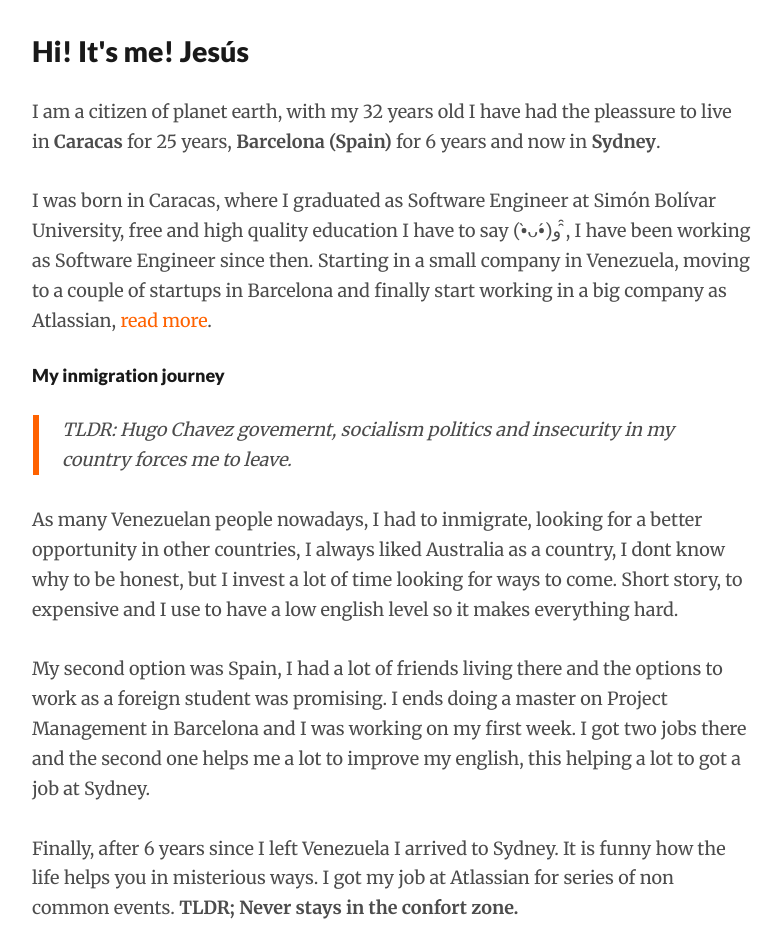
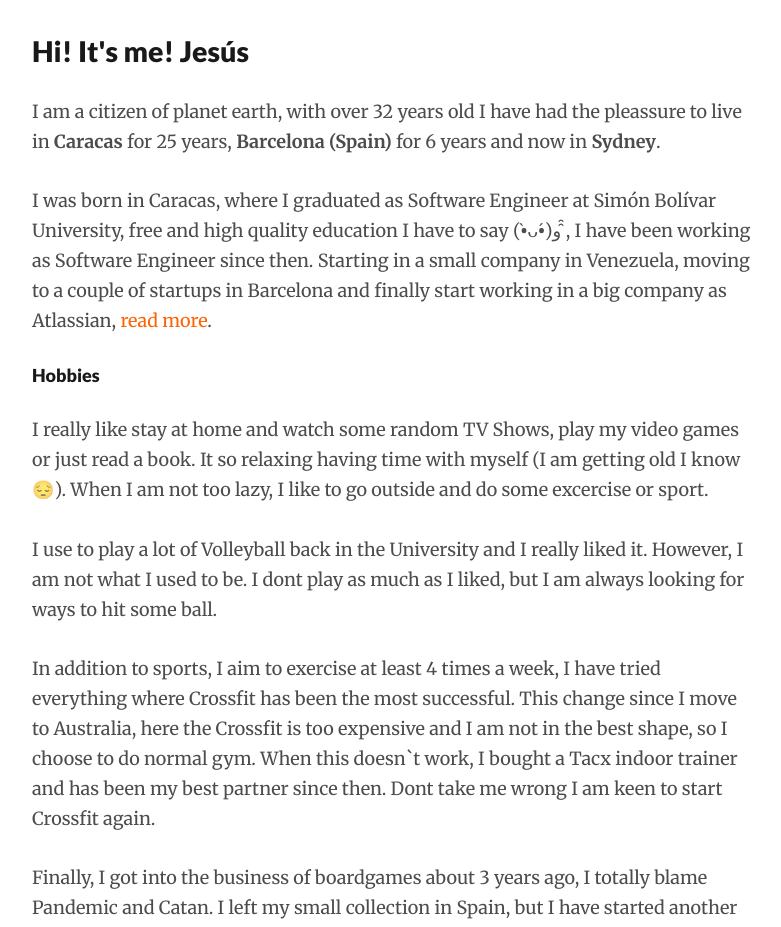
Before and after one commit to marduke182/marduke182.github.io, a Gatsby site: page /about-me in a window 1280 px wide. Shown: the part 123-1050 px from the top of the page, without its empty margins (248-1029 px from the left). Built offline with nearby package versions, Linux system fonts and the light colour scheme; Gatsby itself is replaced by a stand-in of ours; some packages are replaced by stand-ins of ours; a small style sheet from the web is missing.

Commit message:
Deps + about me

```diff
--- a/gatsby-config.js
+++ b/gatsby-config.js
@@ -45,6 +45,7 @@ module.exports = {
     {
       resolve: 'gatsby-transformer-remark',
       options: {
+        footnotes: true,
         plugins: [
           {
             resolve: 'gatsby-remark-external-links',
--- a/prism-custom.css
+++ b/prism-custom.css
@@ -44,3 +44,19 @@ pre[class*="language-"]::selection, pre[class*="language-"] ::selection,
 code[class*="language-"]::selection, code[class*="language-"] ::selection {
 	background: rgba(88, 110, 117, .59) ; /* base02 */
 }
+
+.gatsby-highlight-code-line {
+  background-color: rgba(88, 110, 117, .59);
+  display: block;
+  margin-right: -1em;
+  margin-left: -1em;
+  padding-right: 1em;
+  padding-left: 0.75em;
+  border-left: 0.25em solid rgba(88, 110, 117, .90);
+}
+
+:not(pre) > code[class*="language-"] {
+  color: #ff6200;
+  padding: .1em .5em;
+  background-color: #f8f8f8;
+}
--- a/src/components/Header.tsx
+++ b/src/components/Header.tsx
@@ -11,7 +11,7 @@ const HeaderWrapper: any = styled.header`
   text-align: left;
 `;
 
-const Content = styled.div<{ direction?: 'row' | 'column', justify?: JustifyContentProperty }>`
+const Content = styled.div<{ direction?: 'row' | 'column'; justify?: JustifyContentProperty }>`
   z-index: 999;
   max-width: 40rem;
   margin: 0 auto;
--- a/src/components/PrevNext.tsx
+++ b/src/components/PrevNext.tsx
@@ -6,7 +6,7 @@ import Post from '../models/Post';
 
 const Wrapper = styled.div`
   display: flex;
-  margin: 6rem auto 0 auto;
+  margin: 3rem auto 0 auto;
   a {
     color: ${props => props.theme.colors.primary};
     display: flex;
@@ -16,6 +16,7 @@ const Wrapper = styled.div`
 `;
 
 const Prev = styled.div`
+  margin-right: 1rem;
   span {
     text-transform: uppercase;
     font-size: 0.8rem;
@@ -24,7 +25,7 @@ const Prev = styled.div`
 `;
 
 const Next = styled.div`
-  margin-left: auto;
+  margin-left: 1rem;
   text-align: right;
   span {
     text-transform: uppercase;
--- a/src/pages/about-me.tsx
+++ b/src/pages/about-me.tsx
@@ -2,13 +2,13 @@ import React from 'react';
 import Helmet from 'react-helmet';
 import { Layout, Wrapper, Header, Content } from '../components';
 import { Link } from '@reach/router';
+import formatDistance from 'date-fns/formatDistance';
 
 import config from '../../config/SiteConfig';
 import PageProps from '../models/PageProps';
 
 function calculateAge(birthdate: Date) {
-  const now = Date.now();
-  return Math.floor((now - birthdate.getTime()) / 1000 / 60 / 60 / 24 / 365.25);
+  return formatDistance(birthdate, Date.now());
 }
 export default class ContactPage extends React.Component<PageProps> {
   public render() {
@@ -18,60 +18,41 @@ export default class ContactPage extends React.Component<PageProps> {
         <Header />
         <Wrapper>
           <Content>
-            <article >
-              <section id='me'>
+            <article>
+              <section id="me">
                 <h3>Hi! It's me! Jesús</h3>
                 <p>
-                I am a citizen of planet earth, with my {calculateAge(new Date('01-19-1987'))} years old
-                I have had the pleassure to live in <strong>Caracas</strong> for 25 years,{' '}
-                <strong>Barcelona (Spain)</strong> for 6 years and now in <strong>Sydney</strong>.
+                  I am a citizen of planet earth, with {calculateAge(new Date(1987, 0, 19))} old I have had the pleassure to live in{' '}
+                  <strong>Caracas</strong> for 25 years, <strong>Barcelona (Spain)</strong> for 6 years and now in <strong>Sydney</strong>.
                 </p>
                 <p>
-                  I was born in Caracas, where I graduated as Software Engineer at Simón Bolívar University,
-                  free and high quality education I have to say (•̀ᴗ•́)و ̑̑, I have been working as Software Engineer
-                  since then. Starting in a small company in Venezuela, moving to a couple of startups in Barcelona
-                  and finally start working in a big company as Atlassian, <Link to="/resume">read more</Link>.
+                  I was born in Caracas, where I graduated as Software Engineer at Simón Bolívar University, free and high quality education
+                  I have to say (•̀ᴗ•́)و ̑̑, I have been working as Software Engineer since then. Starting in a small company in Venezuela,
+                  moving to a couple of startups in Barcelona and finally start working in a big company as Atlassian,{' '}
+                  <Link to="/resume">read more</Link>.
                 </p>
-
               </section>
-              <section id='inmigration'>
-                <h4>My inmigration journey</h4>
-                <blockquote>TLDR: Hugo Chavez govemernt, socialism politics and insecurity in my country forces me to leave.</blockquote>
+              <section id="hobbies">
+                <h4>Hobbies</h4>
                 <p>
-                  As many Venezuelan people nowadays, I had to inmigrate, looking for a better opportunity in other countries,
-                  I always liked Australia as a country, I dont know why to be honest, but I invest a lot of time looking for
-                  ways to come. Short story, to expensive and I use to have a low english level so it makes everything hard.
-                </p>
-
-                <p>
-                  My second option was Spain, I had a lot of friends living there and the options to work as a foreign student was promising.
-                  I ends doing a master on Project Management in Barcelona and I was working on my first week. I got two jobs there and the second
-                  one helps me a lot to improve my english, this helping a lot to got a job at Sydney.
+                  I really like stay at home and watch some random TV Shows, play my video games or just read a book. It so relaxing having
+                  time with myself (I am getting old I know 😔). When I am not too lazy, I like to go outside and do some excercise or
+                  sport.
                 </p>
                 <p>
-                  Finally, after 6 years since I left Venezuela I arrived to Sydney. It is funny how the life helps you in misterious ways.
-                  I got my job at Atlassian for series of non common events. <strong>TLDR; Never stays in the confort zone.</strong>
-                </p>
-              </section>
-              <section id='hobbies'>
-                <h4>Hobbies</h4>
-                <p>
-                  I really like stay at home and watch some random TV Shows, or play my video games or just read a book. It so relaxing having
-                  time with myself (I am getting old I know 😔). When I am not too lazy, I like to go outside and do some excercise or sport.
+                  I use to play a lot of Volleyball back in the University and I really liked it. However, I am not what I used to be. I
+                  dont play as much as I liked, but I am always looking for ways to hit some ball.
                 </p>
                 <p>
-                  I use to play a lot of Volleyball back in the University, I had my skills, but I lost it 😢. However, I can enjoy playing
-                  social from time to time.
+                  In addition to sports, I aim to exercise at least 4 times a week, I have tried everything where Crossfit has been the most
+                  successful. This change since I move to Australia, here the Crossfit is too expensive and I am not in the best shape, so I
+                  choose to do normal gym. When this doesn`t work, I bought a Tacx indoor trainer and has been my best partner since then.
+                  Dont take me wrong I am keen to start Crossfit again.
                 </p>
                 <p>
-                  I do excercise most of my afternoon, I have tried a lot of routines, Although, Crossfit has been the most sucessfull, now I am more focused
-                  on cardio (running or ciclyng) and sometimes add weights to my training, I am keen to start crossfit again, but it's too expensive and
-                  I dont have a Box close to my house 😔.
-                </p>
-                <p>
-                  Finally, I got in love of boardgames like {calculateAge(new Date('08-09-2016'))} years ago, I blame Pandemic and Catan, after
-                  playing those games I got addict and started having my own collection, right now my favorite boardgames are: Terraforming Mars,
-                  Gloomhaven and Spirit Island.
+                  Finally, I got into the business of boardgames {calculateAge(new Date(2016, 8, 8))} ago, I totally blame Pandemic and
+                  Catan. I left my small collection in Spain, but I have started another collection in Australia, where Arkham Horror LCG is
+                  the main game.
                 </p>
               </section>
             </article>
--- a/src/templates/Blog.tsx
+++ b/src/templates/Blog.tsx
@@ -4,7 +4,6 @@ import { Layout, Article, Wrapper, SectionTitle, Header, Content, Pagination } f
 import Helmet from 'react-helmet';
 import config from '../../config/SiteConfig';
 import { PostGraphqlResponse } from '../../types';
-
 
 interface Props {
   data: PostGraphqlResponse;
--- a/types.ts
+++ b/types.ts
@@ -1,4 +1,3 @@
-
 export interface Frontmatter {
   date: string;
   title: string;
@@ -18,9 +17,8 @@ export interface Post {
   timeToRead: number;
 }
 
-
 export interface PostGraphqlResponse {
   allMarkdownRemark: {
-    edges: Array<{node: Post}>
-  }
+    edges: { node: Post }[];
+  };
 }
```
Also changed, not shown: package.json (+5 -3 lines), src/pages/resume.tsx (+6 -6 lines).
